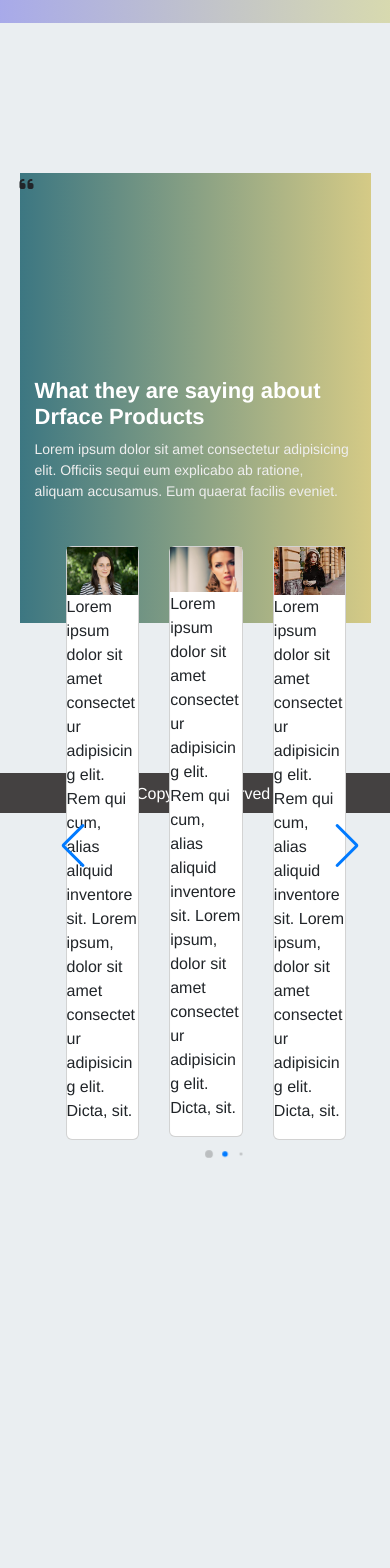
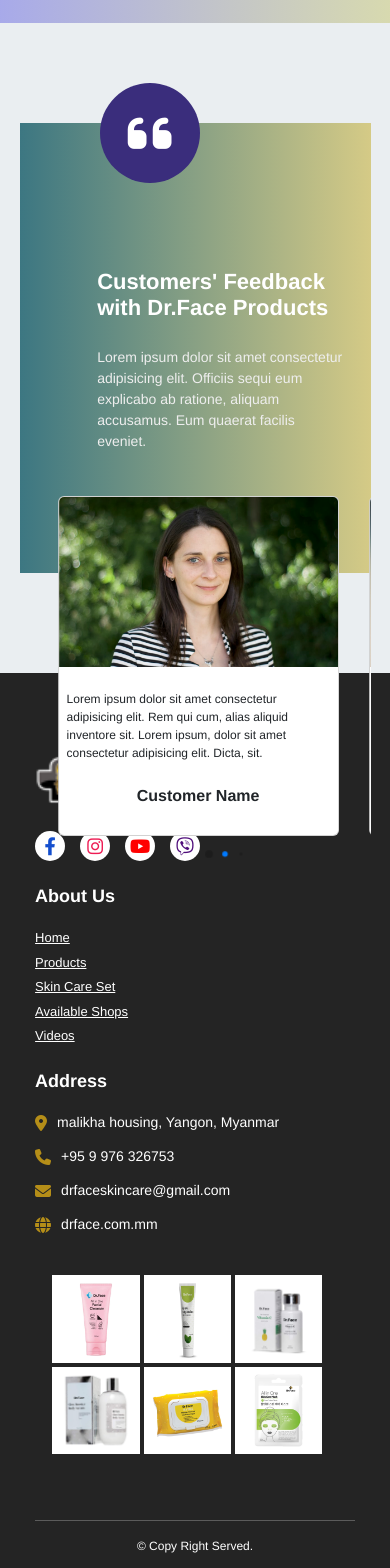
Before and after one commit to WaiLinnHtetAung/drFace, a Vue app: page /drface in a window 390 px wide. Shown: the part 5220-6788 px from the top of the page. Before the commit the page ends 6386 px from the top, so only its background shows below. Built offline with nearby package versions, Linux system fonts and the light colour scheme.

Commit message:
all products

```diff
--- a/src/components/skincare/Footer.vue
+++ b/src/components/skincare/Footer.vue
@@ -1,6 +1,60 @@
 <template>
     <footer :class="{blur: isChoose}">
-        &copy; Copy Right Served
+        <div class="row py-5">
+            <div class="col-lg-3 col-md-6">
+                <div class="logo">
+                    <img src="../../assets/images/favicon.png" alt="">
+                    <div>Dr.Face</div>
+                </div>
+                <div class="social">
+                    <div><i class="fa-brands fa-facebook-f" style="color:#144fce;"></i></div>
+                    <div><i class="fa-brands fa-instagram" style="color: #ee1c54;"></i></div>
+                    <div><i class="fa-brands fa-youtube" style="color: #FF0000;"></i></div>
+                    <div><i class="fa-brands fa-viber" style="color: #4f0d7b;"></i></div>
+                </div>
+            </div>
+            <div class="col-lg-3 col-md-6">
+                <h3>About Us</h3>
+                <div class="links">
+                    <router-link to="#">Home</router-link>
+                    <router-link to="#">Products</router-link>
+                    <router-link to="#">Skin Care Set</router-link>
+                    <router-link to="#">Available Shops</router-link>
+                    <router-link to="#">Videos</router-link>
+                </div>
+            </div>
+            <div class="col-lg-3 col-md-6">
+                <h3>Address</h3>
+                <div class="address">
+                    <i class="fa-solid fa-location-dot"></i>
+                    <div>malikha housing, Yangon, Myanmar</div>
+                </div>
+                <div class="address">
+                    <i class="fa-solid fa-phone"></i>
+                    <div>+95 9 976 326753</div>
+                </div>
+                <div class="address">
+                    <i class="fa-solid fa-envelope"></i>
+                    <div>drfaceskincare@gmail.com</div>
+                </div>
+                <div class="address">
+                    <i class="fa-solid fa-globe"></i>
+                    <div>drface.com.mm</div>
+                </div>
+            </div>
+            <div class="col-lg-3 col-md-6">
+                <div class="photos">
+                    <img src="../../assets/Products/01.all-in-one/img1df.jpg" alt="">
+                    <img src="../../assets/Products/07.lip-balm/viber_image_2023-06-12_10-52-13-247.jpg" alt="">
+                    <img src="../../assets/Products/10.vitamin-C/viber_image_2023-06-12_10-53-34-483.jpg" alt="">
+                    <img src="../../assets/Products/05.glow-body-serum/viber_image_2023-06-12_10-51-48-127.jpg" alt="">
+                    <img src="../../assets/Products/18.remover/viber_image_2023-06-12_11-00-03-196.jpg" alt="">
+                    <img src="../../assets/Products/21.skin-care-mask/viber_image_2023-06-12_11-00-44-868.jpg" alt="">
+                </div>
+            </div>
+        </div>
+        <hr>
+        <p>&copy;&nbsp;Copy Right Served.</p>
     </footer>
 </template>
 
@@ -25,17 +79,112 @@
     }
 </script>
 
-<style>
+<style scoped>
     footer {
-        height: 40px;
-        background-color: rgb(68, 65, 65);
+        padding: 30px 9% 10px;
+        background-color: #242424;
         color: #fff;
-        padding-top: 9px;
-        text-align: center;
         width: 100%;
         bottom: 0;
     }
     .blur {
         display: none;
     }
+
+    .logo {
+        display: flex;
+        align-items: center;
+        gap: 10px;
+    }
+
+    .logo img {
+        width: 50px;
+    }
+
+    .logo div {
+        color: #fff;
+        font-size: 30px;
+        font-weight: bold;
+        padding-top: 10px;
+    }
+
+    .social {
+        display: flex;
+        justify-content: start;
+        gap: 15px;
+        margin-top: 25px;
+    }
+
+    .social div {
+        width: 30px;
+        height: 30px;
+        border-radius: 100%;
+        display: flex;
+        justify-content: center;
+        align-items: center;
+        padding: 5px;
+        background-color: #fff;
+        transition: .5s ease;
+    }
+
+    .social i {
+        font-size: 18px;
+        transition: .5s ease;
+    }
+
+    .social div:hover {
+        transform: scale(1.1);
+        cursor: pointer;
+        box-shadow: 0 0 1rem rgb(240, 235, 235);
+    }
+
+    footer h3 {
+        margin: 25px 0 20px;
+        font-size: 18px;
+        font-weight: bold;
+        text-align: start;
+    }
+
+    footer .links {
+        display: flex;
+        flex-direction: column;
+        justify-content: center;
+        align-items: start;
+        gap: 5px;
+    }
+    footer .links a {
+        color: #fff;
+        font-size: 13px;
+    }
+
+    .address {
+        display: flex;
+        justify-content: start;
+        gap: 10px;
+        margin-bottom: 13px;
+    }
+    .address i {
+        padding-top: 3px;
+        color: #b58e18;
+    }
+
+    .address div {
+        font-size: 14px;
+    }
+
+    .photos {
+        display: flex;
+        flex-wrap: wrap;
+        margin: 25px 0 0 15px;
+    }
+
+    .photos img {
+        width: 30%;
+        padding: 2px;
+    }
+
+    footer p {
+        text-align: center;
+        font-size: 12px;
+    }
 </style>
--- a/src/components/skincare/Testimonial.vue
+++ b/src/components/skincare/Testimonial.vue
@@ -6,44 +6,47 @@
     <div class="row card-row ">
       <div class="col-lg-3">
         <div class="text">
-          <h6>What they are saying about Drface Products</h6>
+          <h6>Customers' Feedback with Dr.Face Products</h6>
           <p>Lorem ipsum dolor sit amet consectetur adipisicing elit. Officiis sequi eum explicabo ab ratione, aliquam accusamus. Eum quaerat facilis eveniet.</p>
         </div>
       </div>
-      <div class="col-lg-9">
+      <div class="col-lg-9" >
         <swiper
+
           :slides-per-view="3"
           :space-between="30"
           @swiper="onSwiper"
           @slideChange="onSlideChange"
           :autoplay="{ delay: 5000, disableOnInteraction: false, pauseOnMouseEnter: false }"
           :breakpoints="{
+              '100': {
+                slidesPerView:1,
+                slidesPerGroup:1
+              },
               '450': {
               slidesPerView:2,
-              slidesPerGroup:2,
+              slidesPerGroup:1,
               },
               '850': {
                   slidesPerView: 3,
-                  slidesPerGroup: 3,
+                  slidesPerGroup: 1,
               },
 
           }"
-          :navigation="true"
           :pagination="{
               clickable: true,
               dynamicBullets:true,
           }"
           class="swiper"
+          id="card-swiper"
         >
           <swiper-slide v-for="(card, index) in cards" :key="index">
             <div class=" card" >
               <img :src="card.img" alt="">
               <p>Lorem ipsum dolor sit amet consectetur adipisicing elit. Rem qui cum, alias aliquid inventore sit. Lorem ipsum, dolor sit amet consectetur adipisicing elit. Dicta, sit.</p>
+              <h4>Customer Name</h4>
             </div>
           </swiper-slide>
-
-
-
         </swiper>
       </div>
     </div>
@@ -54,12 +57,12 @@
   import {Swiper, SwiperSlide} from 'swiper/vue'
   import 'swiper/swiper-bundle.css'
   import SwiperCore,{ Autoplay, Pagination, Navigation } from 'swiper';
+  import { ref } from 'vue';
+
   SwiperCore.use([Autoplay, Navigation, Pagination])
+
   export default {
-    components: {
-      Swiper,
-      SwiperSlide,
-    },
+    components: {Swiper, SwiperSlide,},
     setup() {
       let cards = [
         {img: require('@/assets/images/profile1.jpeg')},
@@ -70,7 +73,28 @@
         {img: require('@/assets/images/profile6.jpg')}
       ];
 
-      return {cards};
+        // Refs for custom CSS styles
+      const nextButtonStyle = ref
+      ({
+        fontSize: '24px',
+        width: '40px',
+        height: '40px',
+        lineHeight: '40px',
+        backgroundColor: '#fff',
+        color: '#000',
+      });
+
+      const prevButtonStyle = ref({
+        fontSize: '24px',
+        width: '40px',
+        height: '40px',
+        lineHeight: '40px',
+        backgroundColor: '#fff',
+        color: '#000',
+      });
+
+
+      return {cards, nextButtonStyle, prevButtonStyle};
     },
   }
 </script>
@@ -80,14 +104,30 @@
     width: 90%;
     height: 450px;
     background-image: linear-gradient(to left, rgba(192, 167, 28, 0.5), rgba(17, 89, 102, 0.8));
-    margin: 150px auto;
+    margin: 100px auto;
     position: relative;
   }
 
+  .quote {
+    width: 100px;
+    height: 100px;
+    background-color: #3a2d7c;
+    display: flex;
+    justify-content: center;
+    align-items: center;
+    border-radius: 100%;
+    position: absolute;
+    top: -40px;
+    left: 80px;
+  }
 
+  .quote i {
+    font-size: 50px;
+    color: #fff;
+  }
   .text {
-    margin-top: 50%;
-    padding: 5px 15px;
+    margin: 40% 0 0 15%;
+    padding: 5px 25px;
   }
 
   .text h6 {
@@ -99,16 +139,35 @@
   .text p {
     font-size: 14px;
     color: #eee;
+    margin-top: 25px;
   }
 
   .swiper {
     margin-left: 30px;
     margin-top: 1%;
-    padding: 20px 20px;
+    padding: 20px 20px 30px;
   }
 
-
+  .card {
+    height: 340px;
+  }
   .card img {
     width: 100%;
+    object-fit: cover;
+    object-position: center;
+    height: 170px;
+    border-radius: 5px 5px 0 0;
+  }
+
+  .card p {
+    font-size: 12px;
+    margin-top: 15px;
+    padding: 8px;
+  }
+
+  .card h4 {
+    font-size: 16px;
+    font-weight: bold;
+    text-align: center;
   }
 </style>
--- a/src/router/index.js
+++ b/src/router/index.js
@@ -16,6 +16,11 @@
     path: '/clinic',
     name: 'Clinic',
     component: () => import('@/views/clinic/Home.vue')
+  },
+  {
+    path: '/products',
+    name: 'Products',
+    component: () => import('@/views/skincare/Products.vue')
   }
 
 ]
--- /dev/null
+++ b/src/views/skincare/Products.vue
@@ -0,0 +1,110 @@
+<template>
+    <div style="background:#fff;">
+        <div class="top-img">
+            <img src="@/assets/images/products-img.jpg" alt="">
+            <div class="text">
+                <h3>Dr.Face Treatments and skin care products</h3>
+                <p>This collection of medical-grade products helps banish blemishes and promote clearer skin.</p>
+            </div>
+        </div>
+        <div class="row products">
+            <div class="col-lg-3 col-md-6 product-card">
+                <div class="product-img">
+                    <img src="../../assets/Products/01.all-in-one/img1.png" alt="">
+                </div>
+                <div class="ingredients">
+                    <span>Lauric Acid</span>
+                    <span>Vitamin A & E</span>
+                    <span>Antioxidants</span>
+                </div>
+                <h2>Dr.face all in one facial cleanser</h2>
+                <div class="rating">
+                    <i class="fa-solid fa-star me-2"></i><i class="fa-solid fa-star me-2"></i><i class="fa-solid fa-star me-2"></i><i class="fa-solid fa-star me-2"></i><i class="fa-solid fa-star me-2"></i>
+                </div>
+                <p><i class="fa-solid fa-money-bill-1-wave text-black me-2"></i>1000 Ks</p>
+                <router-link to="#">See Detail</router-link>
+            </div>
+            <div class="col-lg-3 col-md-6">
+
+            </div>
+            <div class="col-lg-3 col-md-6">
+
+            </div>
+            <div class="col-lg-3 col-md-6">
+
+            </div>
+            <div class="col-lg-3 col-md-6">
+
+            </div>
+        </div>
+    </div>
+</template>
+
+<script>
+    export default {
+
+    }
+</script>
+
+<style scoped>
+    .top-img {
+        position: relative;
+        margin-bottom: 50px;
+    }
+    .top-img img{
+        width: 100%;
+        height: 400px;
+        object-fit: cover;
+        object-position: center;
+        filter: brightness(.9);
+    }
+    .top-img .text {
+        position: absolute;
+        bottom: 30%;
+        left: 80px;
+        width: 500px;
+    }
+
+    .text h3 {
+        font-size: 33px;
+        font-weight: bold;
+        font-family: fantasy;
+    }
+    .text p {
+        font-size: 14px;
+        margin-top: 20px;
+    }
+
+    .products {
+        padding: 20px 5%;
+    }
+
+    .product-img {
+        width: 100%;
+        height: 200px;
+        text-align: center;
+        background: rgb(223, 222, 222);
+        padding: 0;
+        margin: 0;
+    }
+
+    .products img {
+        width: 70%;
+        object-fit: cover;
+        height: 100%;
+    }
+
+    .ingredients {
+        display: flex;
+        flex-wrap: wrap;
+        gap: 4px;
+        justify-content: center;
+        margin: 20px auto 10px;
+    }
+    .ingredients span {
+        border: 1px solid rgb(73, 63, 63);
+        padding: 1px 10px 1px;
+        font-size: 11px;
+        border-radius: 10px;
+    }
+</style>
```
Also changed, not shown: src/components/skincare/Navbar.vue (+5 -6 lines), src/views/clinic/Home.vue (+13 -4 lines), src/assets/images/favicon.png (added), src/assets/images/products-img.jpg (added).
